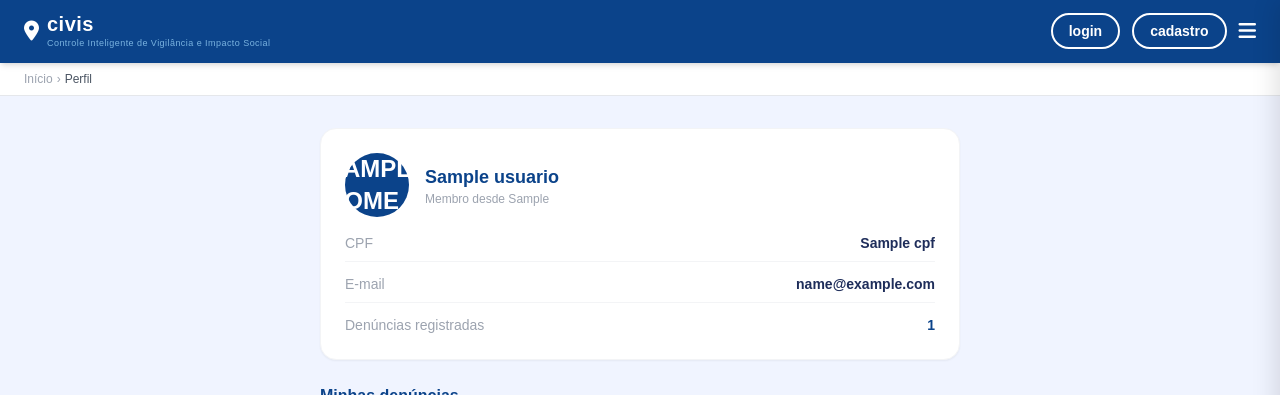
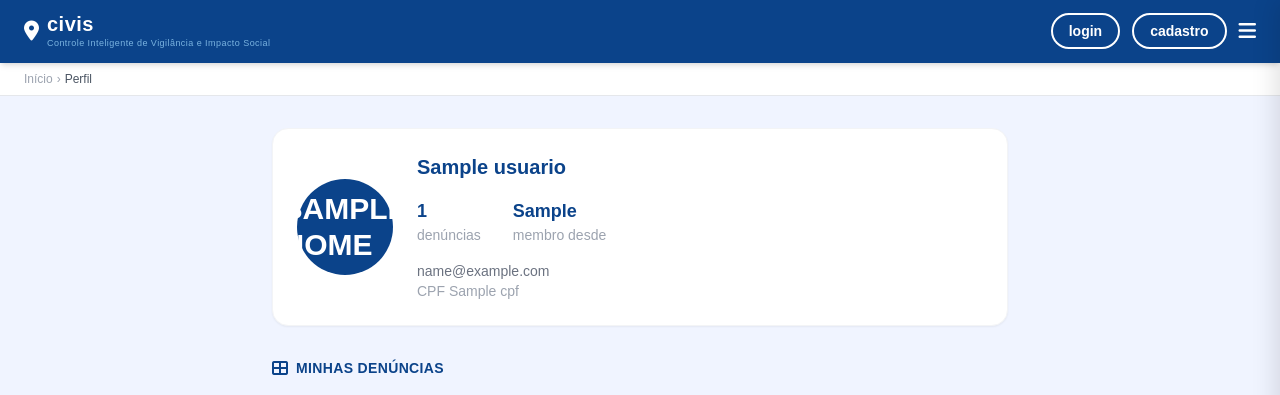
Before and after one commit to charanko0515/CIVIS, a Flask app: template templates/perfil.html in a window 1280 px wide. Shown: the top 395 px of the page. Run offline with Flask 3, Linux system fonts and the light colour scheme; the template is opened without the code that fills it: most values are stand-ins (such as "Sample title", 1, 10 or a date in 2020); some libraries are stand-ins or nearby versions.

Commit message:
ajustar dimensionamento do layout para o mockup mobile

```diff
--- a/templates/feed.html
+++ b/templates/feed.html
@@ -31,7 +31,9 @@
                     <span class="text-xs font-bold px-3 py-1 rounded-full" style="background:#dbeafe;color:#0b438a;">
                         {{ d.categoria }}
                     </span>
-                    <span class="text-xs text-gray-400">{{ d.data_registro }}</span>
+                    <span class="text-xs text-gray-400">
+                        {{ d.data_registro[8:10] }}/{{ d.data_registro[5:7] }}/{{ d.data_registro[0:4] }}
+                    </span>
                 </div>
 
                 <!-- Descrição -->
--- a/templates/perfil.html
+++ b/templates/perfil.html
@@ -4,67 +4,125 @@
 {% block main_class %}block{% endblock %}
 
 {% block conteudo %}
-<div class="w-full max-w-2xl mx-auto px-4 py-8">
+<div class="w-full max-w-3xl mx-auto px-4 py-8">
 
-    <!-- Card do perfil -->
-    <div class="bg-white rounded-2xl shadow-sm border border-gray-100 p-6 mb-6">
-        <div class="flex items-center gap-4 mb-4">
-            <div class="w-16 h-16 rounded-full flex items-center justify-center text-white text-2xl font-extrabold"
+    <!-- Cabeçalho estilo Instagram -->
+    <div class="bg-white rounded-2xl shadow-sm border border-gray-100 p-6 mb-8">
+
+        <div class="flex items-center gap-6">
+
+            <!-- Avatar -->
+            <div class="w-24 h-24 rounded-full flex items-center justify-center
+                        text-white text-3xl font-extrabold flex-shrink-0"
                  style="background:#0b438a;">
                 {{ usuario.nome[0].upper() }}
             </div>
+
+            <!-- Info -->
+            <div class="flex-1">
+
+                <h2 class="text-xl font-extrabold mb-4"
+                    style="color:#0b438a;">
+                    {{ usuario.nome }}
+                </h2>
+
+                <!-- Estatísticas -->
+                <div class="flex gap-8 text-sm mb-4">
+
                     <div>
-                <h2 class="text-lg font-extrabold" style="color:#0b438a;">{{ usuario.nome }}</h2>
-                <p class="text-xs text-gray-400">Membro desde {{ usuario.data_criacao[:10] }}</p>
+                        <span class="font-extrabold text-lg"
+                              style="color:#0b438a;">
+                            {{ denuncias|length }}
+                        </span>
+                        <p class="text-gray-400">denúncias</p>
                     </div>
+
+                    <div>
+                        <span class="font-extrabold text-lg"
+                              style="color:#0b438a;">
+                            {{ usuario.data_criacao[:10] }}
+                        </span>
+                        <p class="text-gray-400">membro desde</p>
                     </div>
-        <div class="grid grid-cols-1 gap-3 text-sm">
-            <div class="flex justify-between border-b border-gray-100 pb-2">
-                <span class="text-gray-400">CPF</span>
-                <span class="font-semibold" style="color:#1e2d5a;">{{ usuario.cpf }}</span>
+
                 </div>
-            <div class="flex justify-between border-b border-gray-100 pb-2">
-                <span class="text-gray-400">E-mail</span>
-                <span class="font-semibold" style="color:#1e2d5a;">{{ usuario.email }}</span>
-            </div>
-            <div class="flex justify-between">
-                <span class="text-gray-400">Denúncias registradas</span>
-                <span class="font-extrabold" style="color:#0b438a;">{{ denuncias|length }}</span>
+
+                <!-- Dados -->
+                <p class="text-sm text-gray-500">{{ usuario.email }}</p>
+                <p class="text-sm text-gray-400">CPF {{ usuario.cpf }}</p>
+
             </div>
         </div>
     </div>
 
-    <!-- Histórico de denúncias -->
-    <h3 class="text-base font-extrabold mb-4" style="color:#0b438a;">Minhas denúncias</h3>
+    <!-- Título -->
+    <div class="flex items-center gap-2 mb-5">
+        <i class="fa-solid fa-table-cells-large"
+           style="color:#0b438a;"></i>
+        <h3 class="text-sm font-bold uppercase tracking-wide"
+            style="color:#0b438a;">
+            Minhas denúncias
+        </h3>
+    </div>
 
+    <!-- Grid estilo Instagram -->
     {% if denuncias %}
+    <div class="grid grid-cols-3 gap-2">
+
         {% for d in denuncias %}
-        <div class="bg-white rounded-2xl shadow-sm border border-gray-100 mb-3 p-4 flex gap-4 items-start">
+        <div class="relative aspect-square rounded-xl overflow-hidden
+                    bg-gray-100 group cursor-pointer">
+
             {% if d.foto_caminho %}
-            <div class="w-16 h-16 rounded-xl overflow-hidden flex-shrink-0">
-                <img src="/{{ d.foto_caminho }}" class="w-full h-full object-cover">
+            <img src="/{{ d.foto_caminho }}"
+                 class="w-full h-full object-cover
+                        group-hover:scale-105 transition duration-300">
+            {% else %}
+            <div class="w-full h-full flex items-center justify-center"
+                 style="background:#dbeafe;">
+                <i class="fa-solid fa-circle-exclamation
+                          text-3xl"
+                   style="color:#0b438a;"></i>
             </div>
             {% endif %}
-            <div class="flex-grow min-w-0">
-                <div class="flex items-center justify-between mb-1">
-                    <span class="text-xs font-bold px-2 py-0.5 rounded-full" style="background:#dbeafe;color:#0b438a;">
+
+            <!-- Categoria -->
+            <div class="absolute top-2 left-2
+                        text-[10px] font-bold px-2 py-1 rounded-full
+                        bg-white/90"
+                 style="color:#0b438a;">
                 {{ d.categoria }}
+            </div>
+
+            <!-- Overlay -->
+            <div class="absolute inset-0 bg-black/50 opacity-0
+                        group-hover:opacity-100 transition
+                        flex flex-col justify-end p-3">
+
+                <p class="text-white text-xs line-clamp-2 mb-2">
+                    {{ d.descricao }}
+                </p>
+
+                <span class="text-white text-[11px]">
+                    {{ d.data_registro[8:10] }}/{{ d.data_registro[5:7] }}/{{ d.data_registro[0:4] }}
                 </span>
-                    <span class="text-xs text-gray-400">{{ d.data_registro[:10] }}</span>
-                </div>
-                <p class="text-sm text-gray-600 truncate">{{ d.descricao }}</p>
-                <p class="text-xs text-gray-400 mt-1">
-                    <i class="fa-solid fa-location-dot" style="color:#0b438a;"></i>
-                    {{ "%.4f"|format(d.latitude|float) }}, {{ "%.4f"|format(d.longitude|float) }}
-                </p>
+
             </div>
         </div>
         {% endfor %}
+
+    </div>
+
     {% else %}
-        <div class="text-center py-10 text-gray-400">
-            <i class="fa-solid fa-box-open text-3xl mb-2"></i>
-            <p class="text-sm">Você ainda não fez nenhuma denúncia.</p>
-            <a href="/denuncia" class="text-sm font-semibold mt-1 inline-block" style="color:#0b438a;">Fazer agora</a>
+    <div class="text-center py-12 text-gray-400">
+        <i class="fa-solid fa-box-open text-4xl mb-3"></i>
+        <p>Você ainda não fez nenhuma denúncia.</p>
+
+        <a href="/denuncia"
+           class="inline-block mt-3 text-sm font-bold"
+           style="color:#0b438a;">
+            Fazer agora
+        </a>
     </div>
     {% endif %}
 
```
Also changed, not shown: templates/homepage.html (+7 -3 lines), database.db. Lines whose indentation alone changed are shown as unchanged.
